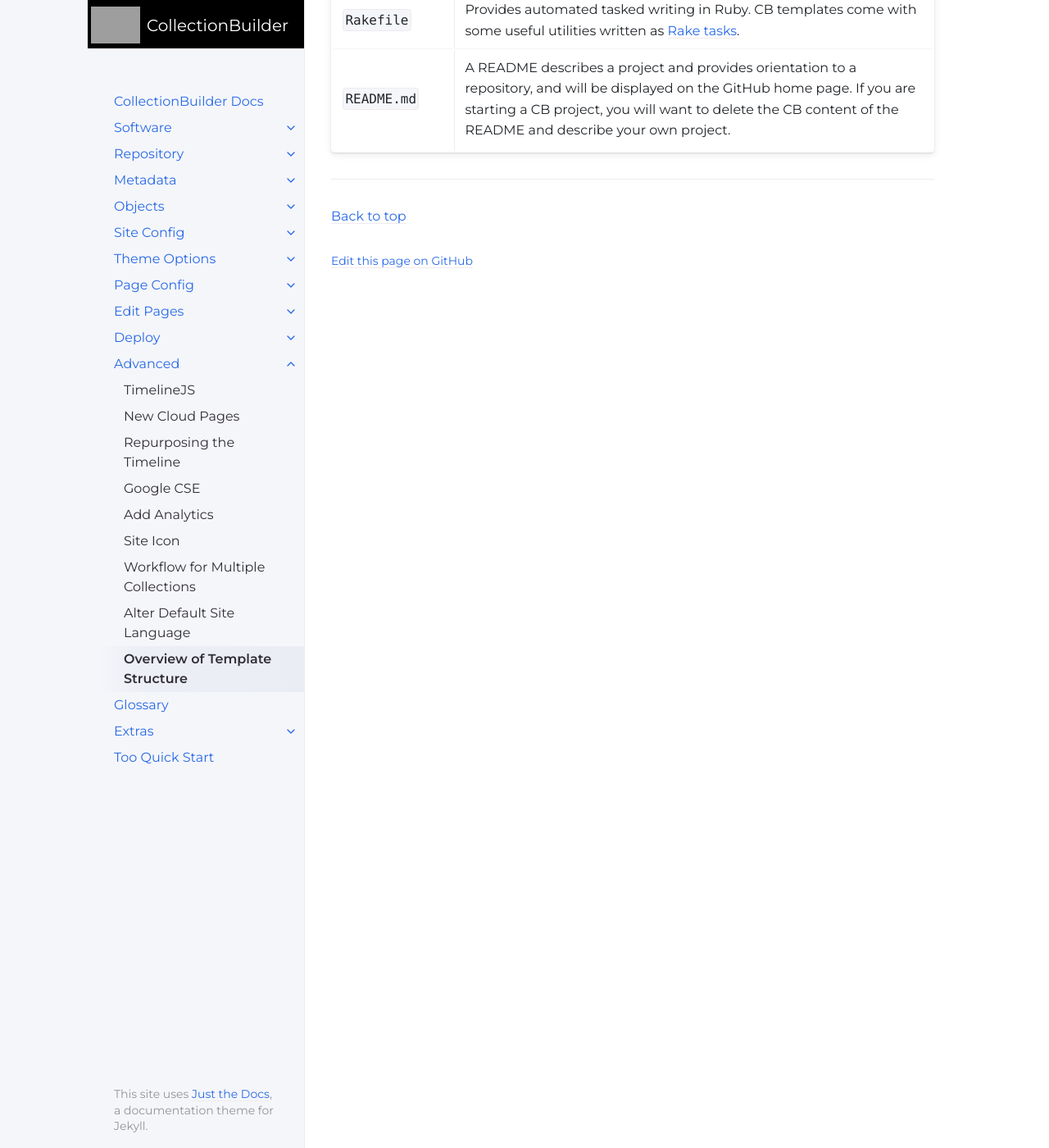
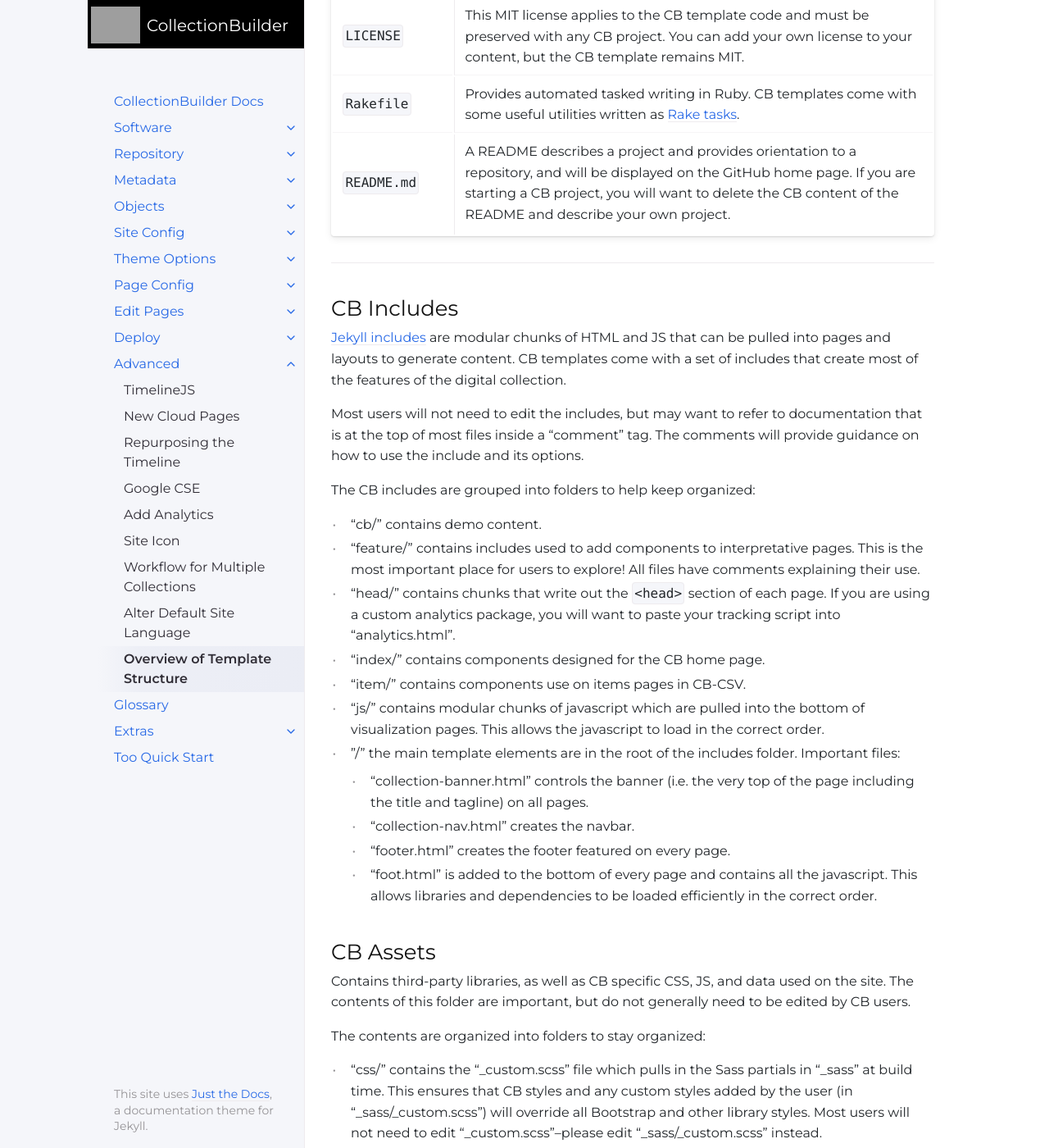
Before and after one commit to CollectionBuilder/cb-docs, a Jekyll site: the page built from docs/advanced/architecture-overview.md, in a window 1280 px wide and 1400 px high, scrolled down 2215 px. Shown: the whole window at 82% size. Built offline with Jekyll 4.4.1, drawn with Linux system fonts in a browser that asks for light colours; comment, search, counter and statistics services are not loaded; some of the changed text lies outside the part shown.

Commit message:
more detail in directory overview

```diff
--- a/docs/advanced/architecture-overview.md
+++ b/docs/advanced/architecture-overview.md
@@ -8,16 +8,17 @@ nav_order: 9
 
 CollectionBuilder is a Jekyll-based project, so most of the folder structure and architecture follows the basic [directory structure of Jekyll](https://jekyllrb.com/docs/structure/).
 This section provides a high-level overview of files and folders as they are used in CollectionBuilder.
+*Please note* CB-GH projects may not contain all these directories.
 
 | Directory | Description|
 | --- | --- |
 | `_data/` | The [Jekyll data](https://jekyllrb.com/docs/datafiles/) folder contains CSVs and YAML that can be accessed by the template to build the site. In CB "_data/" will contain your metadata CSV, the "config-" CSVs that set options for visualization pages, and "theme.yml" that sets some overall configurations. |
-| `_includes/` | The [Jekyll includes](https://jekyllrb.com/docs/includes/) folder contains modular chunks of HTML and JS that are used by pages and layouts to generate content on the site. |
-| `_layouts/` | The [Jekyll layouts](https://jekyllrb.com/docs/layouts/) folder contains HTML templates used to build all the pages on the site. CB users may want to tweak some layouts, such as ["home-infographic.html"]({{ '/docs/pages/home/' | relative_url }}), to control how pages look. In CB-CSV the folder "_layouts/item/" contains the layouts that match the `display_template` used by collection items. |
+| `_includes/` | The [Jekyll includes](https://jekyllrb.com/docs/includes/) folder contains modular chunks of HTML and JS that are used by pages and layouts to generate content on the site. Most users will not need to edit these files, but please refer to the [CB Includes](#cb-includes) section below for more detailed information. |
+| `_layouts/` | The [Jekyll layouts](https://jekyllrb.com/docs/layouts/) folder contains HTML templates used to build all the pages on the site. CB users may want to tweak some layouts, such as ["home-infographic.html"]({{ '/docs/pages/home/' | relative_url }}), to control how pages look. In CB-CSV the folder "_layouts/item/" contains the layouts that match the `display_template` used by collection items. All layouts ultimately use the "default.html" layout, which pulls together the full page structure including head, banner, nav, footer, and javascript. |
 | `_plugins/` | The [Jekyll plugins](https://jekyllrb.com/docs/plugins/) folder contains extensions to Jekyll written in Ruby. CB-CSV and CB-CONTENTdm come with [custom CB plugins](https://github.com/CollectionBuilder/collectionbuilder-csv/blob/main/docs/plugins.md) that are required to build item pages and efficiently process metadata. |
-| `_sass/` | Contains "Sass partials", modular chunks of [Sass](https://sass-lang.com/) CSS. These partials are pulled into the file "assets/css/custom.scss", adding CB specific styles. Users can add custom CSS that will override all Bootstrap and CB styles by editing the "_custom.scss" file. |
-| `_site/` | Contains the full static site output by Jekyll. This folder is ignored by Git, since it should not be committed to your project. After doing a `rake deploy` or `jekyll build`, the contents "_site" can be copied to a web hosting location. This is done automatically by [online deployment services]({{ '/docs/deploy/' | relative_url }}) such as GitHub Pages, Actions, or Render. |
-| `assets/` | Contains third-party libraries, as well as CB CSS, JS, and data used on the site. The contents of this folder do not generally need to be edited by CB users. The "lib/" folder contains all third-party libraries used in the site to ensure it is fully self-contained with all dependencies. The ["data" folder](https://github.com/CollectionBuilder/collectionbuilder-csv/blob/main/docs/data.md) contains all data derivative outputs, structured following Frictionless Data "Data Package" spec. |
+| `_sass/` | Contains "Sass partials", modular chunks of [Sass](https://sass-lang.com/) CSS. These partials are pulled into the file "assets/css/custom.scss" when the website is built, adding CB specific styles. Users can add custom CSS that will override all Bootstrap and CB styles by editing the "_custom.scss" file. In general the other partials should not be edited. |
+| `_site/` | Contains the full static site output by Jekyll on your local machine. This folder is ignored by Git, since it should not be committed to your project--so you will not see it on GitHub. After doing a `rake deploy` or `jekyll build`, the contents "_site" can be copied to a web hosting location. This is done automatically by [online deployment services]({{ '/docs/deploy/' | relative_url }}) such as GitHub Pages, Actions, or Render. |
+| `assets/` | Contains third-party libraries, as well as CB specific CSS, JS, and data used on the site. The contents of this folder do not generally need to be edited by CB users. See the [CB Assets section](#cb-assets) below for details. |
 | `docs/` | Contains technical documentation specific to each template. Markdown files in this folder may help provide more technical details if you are doing advanced customization of the template. This is also a good place to put your own project documentation and notes! |
 | `objects/` | Contains the digital files used in your collection, see [Collection Objects section]({{ '/docs/objects/' | relative_url }}). |
 | `pages/` | Contains the Markdown stubs that will become web pages in your digital collection. Most stubs do not need to be edited as they are controlled by config options. However, users will want to [edit the About or add more interpretive pages]({{ '/docs/pages/' | relative_url }}). |
@@ -30,3 +31,48 @@ This section provides a high-level overview of files and folders as they are use
 | `LICENSE` | This MIT license applies to the CB template code and must be preserved with any CB project. You can add your own license to your content, but the CB template remains MIT. |
 | `Rakefile` | Provides automated tasked writing in Ruby. CB templates come with some useful utilities written as [Rake tasks](https://github.com/CollectionBuilder/collectionbuilder-csv/blob/main/docs/rake_tasks.md). |
 | `README.md` | A README describes a project and provides orientation to a repository, and will be displayed on the GitHub home page. If you are starting a CB project, you will want to delete the CB content of the README and describe your own project. |
+
+-----------
+
+## CB Includes
+
+[Jekyll includes](https://jekyllrb.com/docs/includes/) are modular chunks of HTML and JS that can be pulled into pages and layouts to generate content.
+CB templates come with a set of includes that create most of the features of the digital collection.
+
+Most users will not need to edit the includes, but may want to refer to documentation that is at the top of most files inside a "comment" tag.
+The comments will provide guidance on how to use the include and its options.
+
+The CB includes are grouped into folders to help keep organized:
+
+- "cb/" contains demo content.
+- "feature/" contains includes used to add components to interpretative pages. This is the most important place for users to explore! All files have comments explaining their use.
+- "head/" contains chunks that write out the `<head>` section of each page. If you are using a custom analytics package, you will want to paste your tracking script into "analytics.html".
+- "index/" contains components designed for the CB home page.
+- "item/" contains components use on items pages in CB-CSV.
+- "js/" contains modular chunks of javascript which are pulled into the bottom of visualization pages. This allows the javascript to load in the correct order.
+- "/" the main template elements are in the root of the includes folder. Important files:
+    - "collection-banner.html" controls the banner (i.e. the very top of the page including the title and tagline) on all pages.
+    - "collection-nav.html" creates the navbar.
+    - "footer.html" creates the footer featured on every page.
+    - "foot.html" is added to the bottom of every page and contains all the javascript. This allows libraries and dependencies to be loaded efficiently in the correct order.
+
+## CB Assets
+
+Contains third-party libraries, as well as CB specific CSS, JS, and data used on the site.
+The contents of this folder are important, but do not generally need to be edited by CB users.
+
+The contents are organized into folders to stay organized:
+
+- "css/" contains the "_custom.scss" file which pulls in the Sass partials in "_sass" at build time. This ensures that CB styles and any custom styles added by the user (in "_sass/_custom.scss") will override all Bootstrap and other library styles. Most users will not need to edit "_custom.scss"--please edit "_sass/_custom.scss" instead.
+- "data/" contains templates that create the data derivative outputs from your metadata. In the built out collection, these are designed for users of your site to download. It is structured following the Frictionless Data "Data Package" spec. See ["data" docs for details](https://github.com/CollectionBuilder/collectionbuilder-csv/blob/main/docs/data.md).
+- "img/" contains some media used by the template. This is a good place to put extra files used in your project, such as logos.
+- "js/" contains specialized js and json files used by visualization pages.
+- "lib/" contains all third-party libraries used in the site. This ensures projects are full self-contained and can be run without connections to external dependencies or internet. This code is from external projects with their own licenses. These include:
+    - [Bootstrap](https://getbootstrap.com/)
+    - [Bootstrap Icons](https://icons.getbootstrap.com/)
+    - [DataTables](https://datatables.net/)
+    - [Leaflet](https://leafletjs.com/)
+    - [lightgallery](https://www.lightgalleryjs.com/)
+    - [jQuery](https://jquery.com/)
+    - [lazysizes](https://github.com/aFarkas/lazysizes)
+    - [Lunr](https://lunrjs.com/)
```
